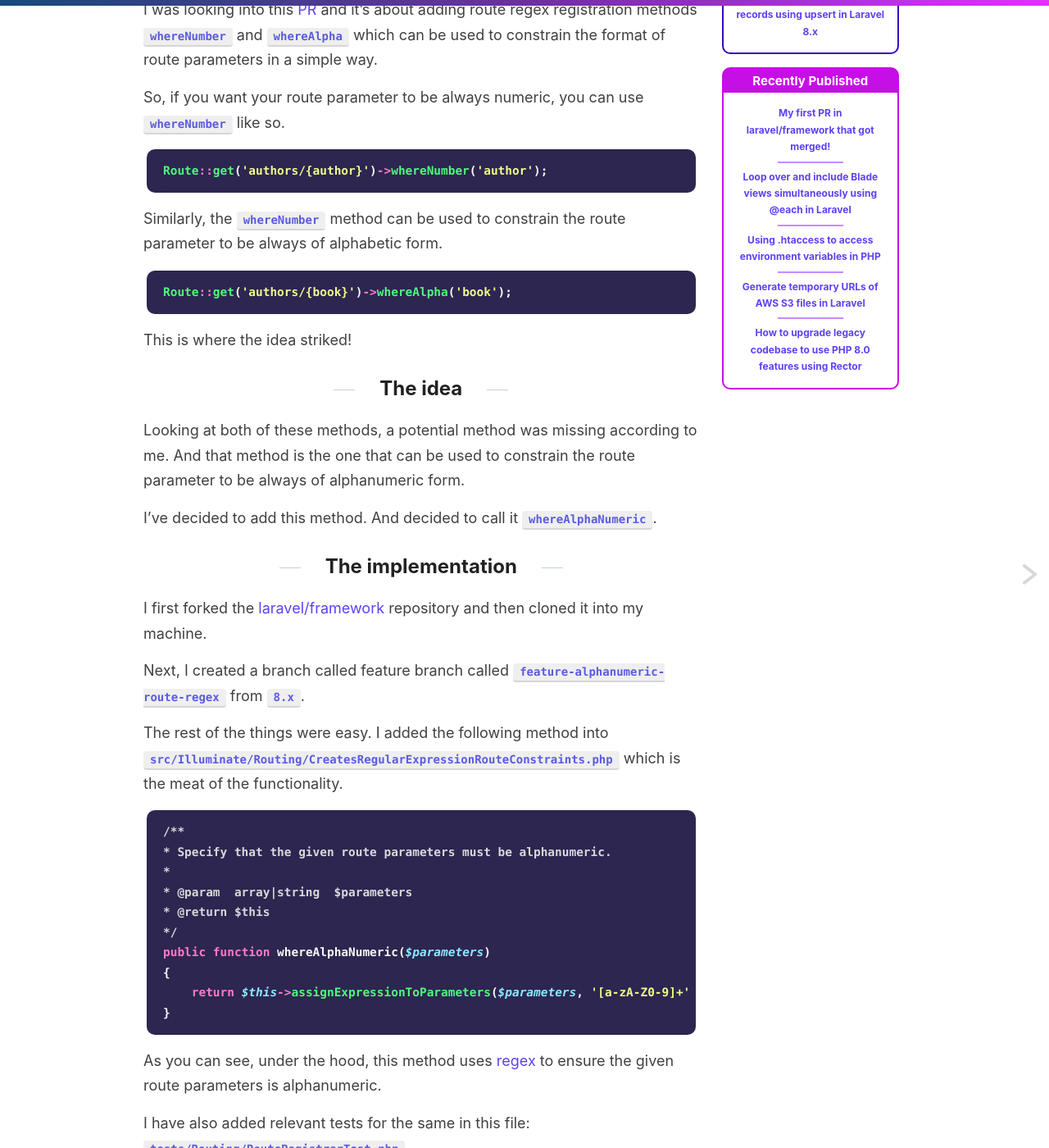
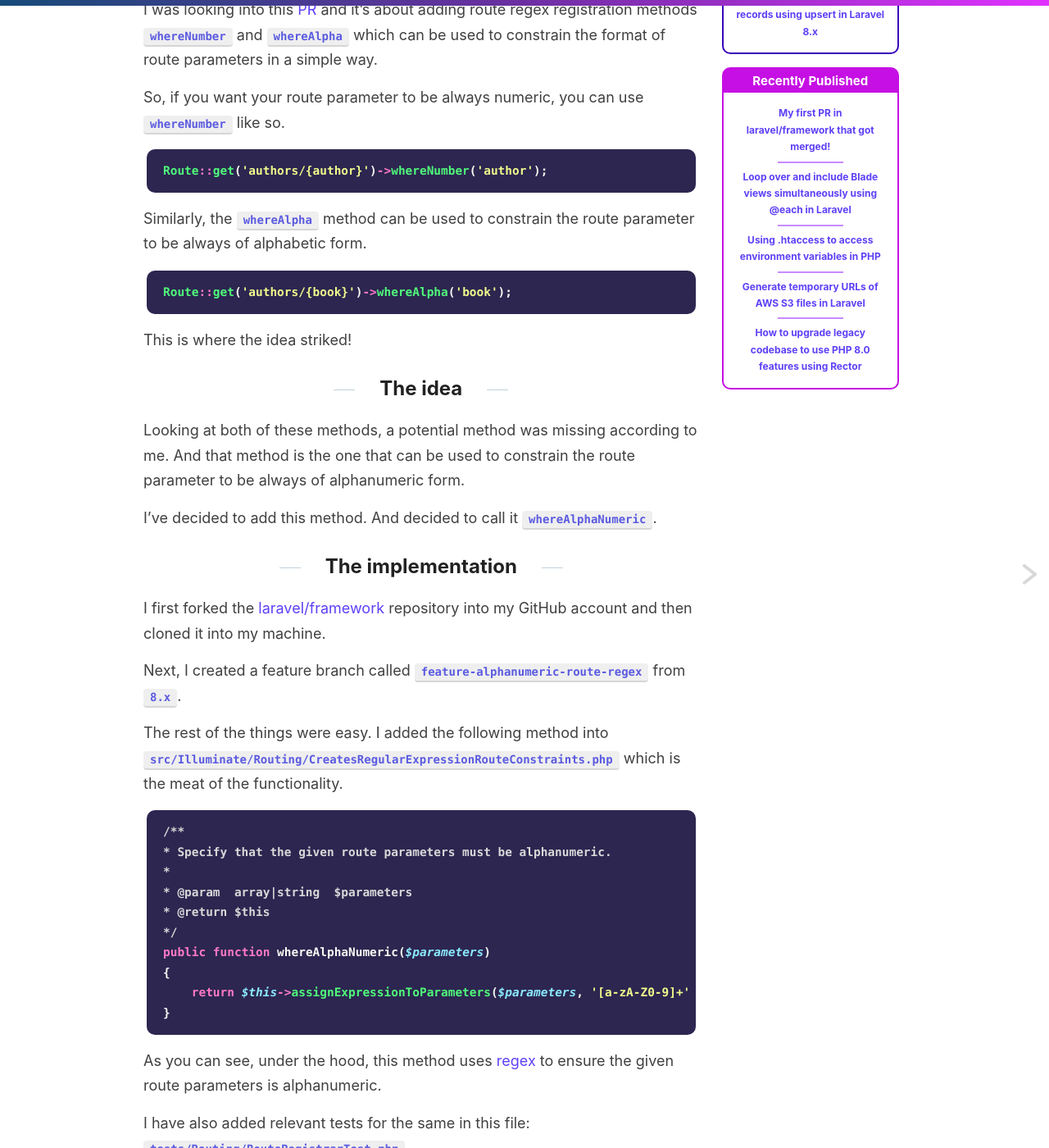
Before and after one commit to varunkumardev/amitmerchant1990.github.io, a Jekyll site: the page built from _posts/2020-11-09-my-first-pr-in-laravel-framework-that-got-merged.md, in a window 1280 px wide and 1400 px high, scrolled down 904 px. Shown: the whole window at 82% size. Built offline with Jekyll 4.4.1, drawn with Linux system fonts in a browser that asks for light colours; comment, search, counter and statistics services are not loaded.

Commit message:
improve post.

````diff
--- a/_posts/2020-11-09-my-first-pr-in-laravel-framework-that-got-merged.md
+++ b/_posts/2020-11-09-my-first-pr-in-laravel-framework-that-got-merged.md
@@ -23,7 +23,7 @@ So, if you want your route parameter to be always numeric, you can use `whereNum
 Route::get('authors/{author}')->whereNumber('author');
 ```
 
-Similarly, the `whereNumber` method can be used to constrain the route parameter to be always of alphabetic form.
+Similarly, the `whereAlpha` method can be used to constrain the route parameter to be always of alphabetic form.
 
 ```php
 Route::get('authors/{book}')->whereAlpha('book');
@@ -39,9 +39,9 @@ I've decided to add this method. And decided to call it `whereAlphaNumeric`.
 
 ## The implementation
 
-I first forked the [laravel/framework](https://github.com/laravel/framework) repository and then cloned it into my machine.
+I first forked the [laravel/framework](https://github.com/laravel/framework) repository into my GitHub account and then cloned it into my machine.
 
-Next, I created a branch called feature branch called `feature-alphanumeric-route-regex` from `8.x`.
+Next, I created a feature branch called `feature-alphanumeric-route-regex` from `8.x`.
 
 The rest of the things were easy. I added the following method into `src/Illuminate/Routing/CreatesRegularExpressionRouteConstraints.php` which is the meat of the functionality.
 
````
